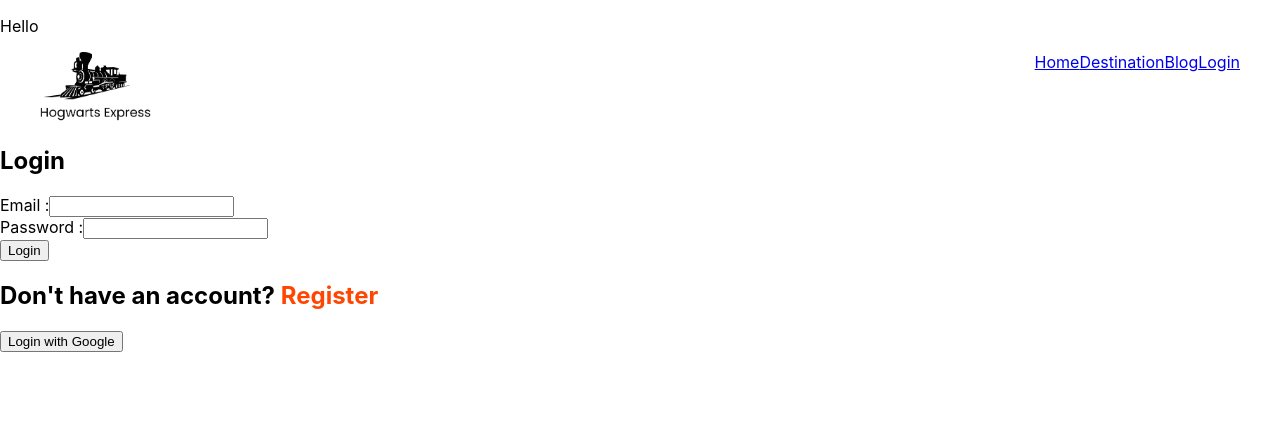
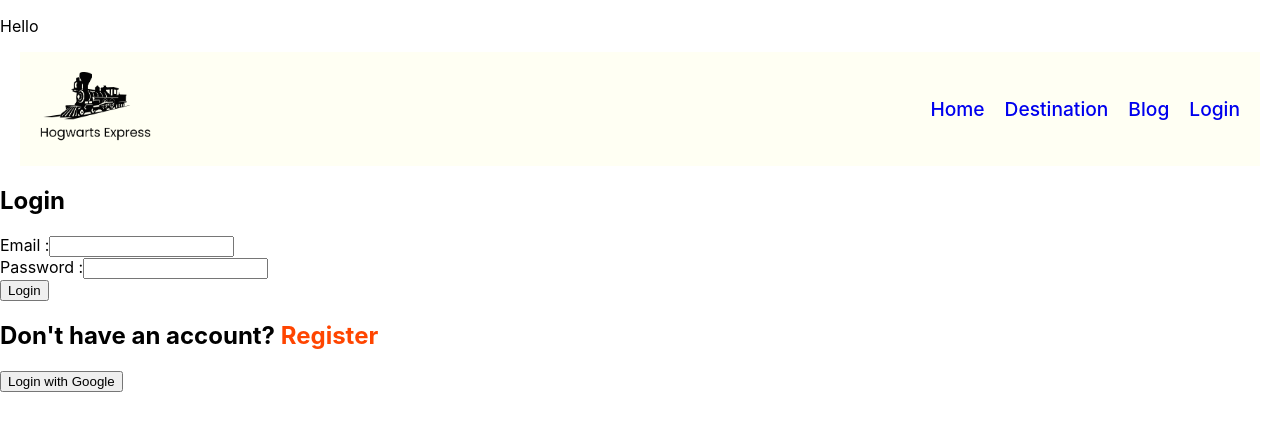
Before and after one commit to ishtiak-ahmed/hogwarts-express, a React (Create React App) app: page /login in a window 1280 px wide. Shown: the top 430 px of the page. Built offline with nearby package versions, Linux system fonts and the light colour scheme.

Commit message:
navigation is ok

```diff
--- a/src/Components/Header/Header.css
+++ b/src/Components/Header/Header.css
@@ -6,4 +6,16 @@ header {
   margin: auto;
   display: flex;
   justify-content: space-between;
+  background-color: #fffff3;
+  align-items: center;
+  padding: 20px;
 }
+nav {
+  display: flex;
+  gap: 20px;
+}
+nav a {
+  text-decoration: none;
+  font-size: 1.2rem;
+  font-weight: 500;
+}
--- a/src/Components/Login/Login.js
+++ b/src/Components/Login/Login.js
@@ -27,7 +27,8 @@ const Login = () => {
                 const signedInUser = { displayName, email }
                 console.log(signedInUser)
                 setLoggedInUser(signedInUser)
-                history.replace('from')
+                console.log(from)
+                history.replace(from)
             }).then(() => {
                 console.log('login succesful. ', history)
             }).catch((error) => {
@@ -40,7 +41,7 @@ const Login = () => {
     }
     return (
         <div>
-            <loginContext.Provider value={[IsSignIn, setSignIn]}>
+            <loginContext.Provider value={[IsSignIn, setSignIn, from]}>
                 {
                     IsSignIn ? <SignIn></SignIn> : <SignUp></SignUp>
                 }
--- a/src/Components/Login/SignIn.js
+++ b/src/Components/Login/SignIn.js
@@ -3,10 +3,12 @@ import firebase from "firebase/app";
 import "firebase/auth";
 import { UserContext } from '../../App';
 import { loginContext } from './Login';
+import { useHistory } from 'react-router';
 
 
 const SignIn = () => {
-    const [loggedInUser, setLoggedInUser] = useContext(UserContext)
+    const [loggedInUser, setLoggedInUser, from] = useContext(UserContext)
+    const history = useHistory()
     const style = {
         cursor: "Pointer",
         color: 'orangered',
@@ -30,6 +32,7 @@ const SignIn = () => {
                 const newUser = { displayName, email }
                 console.log(displayName, email)
                 setLoggedInUser(newUser)
+                history.push(from)
             })
             .catch((error) => {
                 const errorCode = error.code;
```
